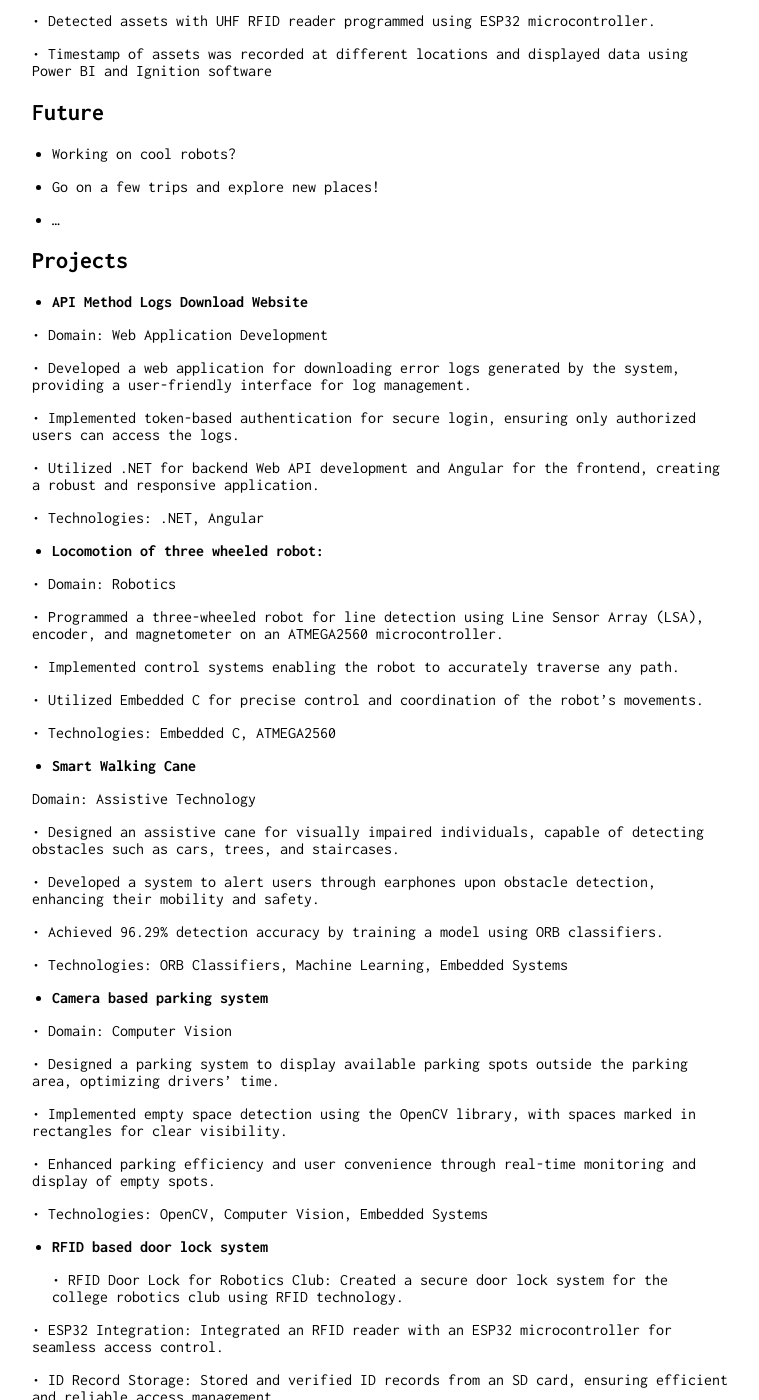
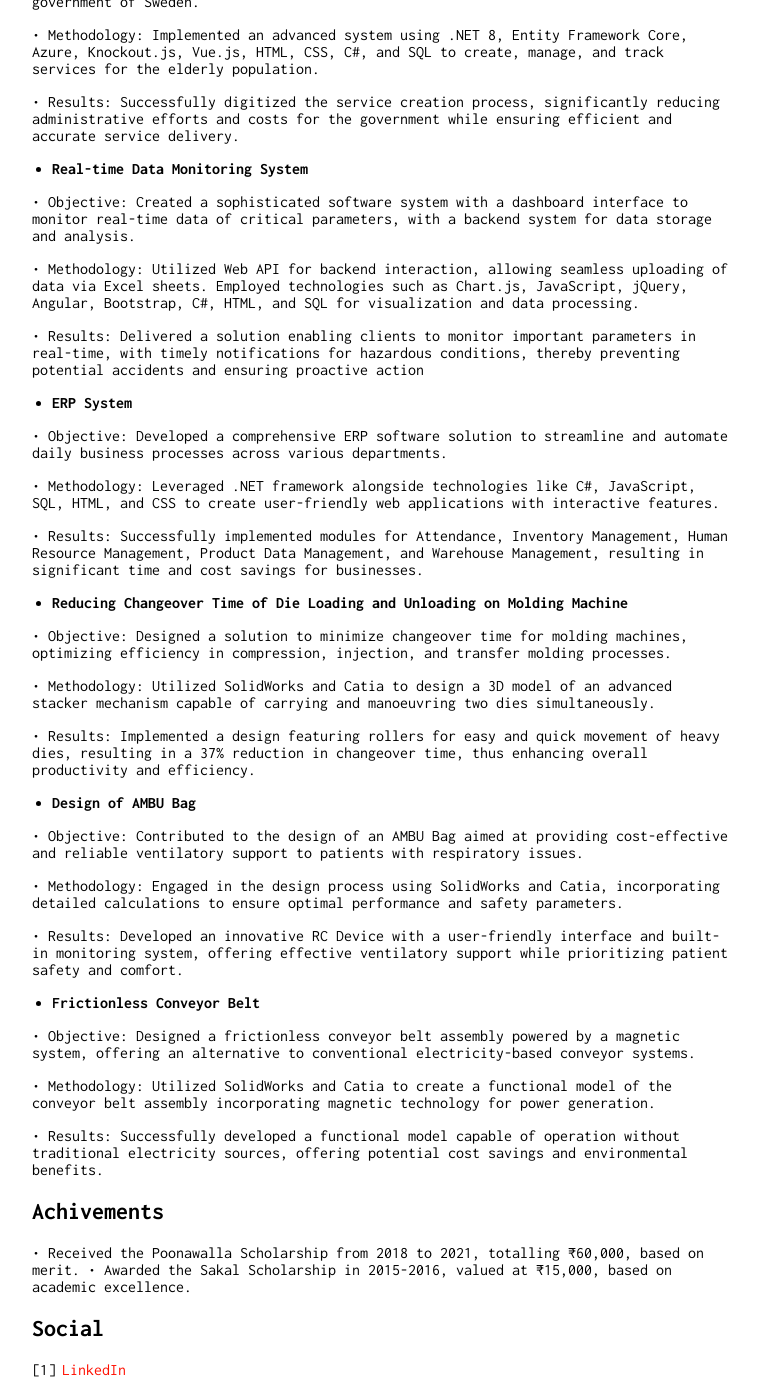
Before and after one commit to webhost22/nilamport, a Jekyll site: the page built from index.md, in a window 1280 px wide and 1400 px high, scrolled down 1574 px. Shown: the whole window, without its empty margins (258-1017 px from the left). Built offline with Jekyll 4.4.1, drawn with Linux system fonts in a browser that asks for light colours; nearby versions of some CDN libraries; some of the changed text lies outside the part shown.

Commit message:
Update index.md

```diff
--- a/index.md
+++ b/index.md
@@ -24,7 +24,6 @@ Email:[nilam.21820126@viit.ac.in](mailto:nilam.21820126@viit.ac.in?subject=Webpa
 ## Past
 
 * **TietoEVRY India Pvt. Ltd** [November2023 – Present]
-*
 
 Software Engineer
 
@@ -39,63 +38,47 @@ Software Engineer
 
 
 
-* **NCR Atleos, PS Engineer I  [September 2023 – Present]**
+* **Vritti Solution**[July 2021 - November 2023]
+*
+Software Developer
 
-• Domain: Financial Technology
+•	Objective: Engineered applications automating diverse business processes.
 
-• Developed a highly secure software used by all banks across India for processing cheques, ensuring robust financial
-transactions.
+•	Methodology: Utilized a diverse tech stack including .Net, C#, Web API, JavaScript, jQuery, Chart.js, Angular, SQL, HTML, and CSS.
 
-• Collaborated with a team to write scalable and modular code, enhancing the software’s maintainability and
-efficiency.
-
-• Ensured compliance with stringent security standards to protect sensitive financial data.
-
-
-* **Vritti Solutions, Software Developer [July 2021– September 2023]**
-
-• Developed an Enterprise Resource Planning (ERP) software to manage organizational activities such as work
-management, warehouse management, accounting, customer relations, ticketing, and production.
-
-• Chat Conversation Functionality: Designed and implemented a chat conversation feature from scratch using JavaScript and SQL, enabling users to communicate seamlessly within the platform.
-
-• Module Development: Contributed to various modules including Customer Relationship Management (CRM), Human Resources (HR), WorkBench, Dashboard, and Service Desk.
-
-• Independent Projects: Led the development of standalone projects such as a MarketPlace Integration executable (EXE) and an E-learning platform.
+•	Results: Spearheaded the development of an administrative system for managing a WhatsApp chatbot response and an ERP Software featuring comprehensive modules for various business functions.
 
 
 
-* **Anubhooti Solutions, Intern [Jan 2021-May-2021]**
 
-• Domain: Machine Learning and Speech Recognition
+* **Gyrodrive Machineries Private Limited**[July 2020 - December 2020]
 
-• Developed a machine learning model for audio device identification using Support Vector Machine (SVM) classifier,
-focusing on audio forensics.
+Intern
 
-• Utilized features such as mean and standard deviation of Energy Vector and FFT spectral mean features, achieving
-49.18% accuracy.
+•	Objective: Conducted research on an Ambu bag for respiratory patient care.
 
-• Outperformed random forest and Naive Bayes classifiers (15% accuracy) for a dataset of 19 devices.
+•	Methodology: Engaged in design and calculations using SolidWorks and Catia.
 
-• Technologies: Python, Machine Learning, SVM Classifier, Speech Recognition
+•	Results: Designed an RC Device providing a cost-effective solution for respiratory insufficiency.
 
 
 
-* **Atlas Copco, Project Intern [July 2020-Dec 2020]**
+* **PMPML, Swargate**[October 2019 - December 2019]
 
-• Project: Asset Management System Domain: IoT
+Intern
 
-• This asset management system was designed for tracking long range assets in large factory complexes.
+•	Objective: Gained hands-on experience with mechanical components in transportation systems.
 
-• Detected assets with UHF RFID reader programmed using ESP32 microcontroller.
+•	Methodology: Assisted in maintenance and repair tasks under experienced supervision.
 
-• Timestamp of assets was recorded at different locations and displayed data using Power BI and Ignition software
+•	Results: Acquired valuable practical knowledge in handling mechanical and electrical parts.
+
 
 
 ## Future
 
 
-* Working on cool robots?
+* Preparing my masters application?
 
 * Go on a few trips and explore new places!
 
@@ -103,112 +86,77 @@ focusing on audio forensics.
 
 ## Projects
 
-* **API Method Logs Download Website**
+* **Elderly Care Application**
 
-• Domain: Web Application Development
+•	Objective: Developed a comprehensive software solution to cater to the needs of elderly citizens, providing various services and maintaining detailed records for the government of Sweden.
 
-• Developed a web application for downloading error logs generated by the system, providing a user-friendly
-interface for log management.
+•	Methodology: Implemented an advanced system using .NET 8, Entity Framework Core, Azure, Knockout.js, Vue.js, HTML, CSS, C#, and SQL to create, manage, and track services for the elderly population.
 
-• Implemented token-based authentication for secure login, ensuring only authorized users can access the logs.
-
-• Utilized .NET for backend Web API development and Angular for the frontend, creating a robust and responsive
-application.
-
-• Technologies: .NET, Angular
-
-
-* **Locomotion of three wheeled robot:**
-
-• Domain: Robotics
-
-• Programmed a three-wheeled robot for line detection using Line Sensor Array (LSA), encoder, and magnetometer on
-an ATMEGA2560 microcontroller.
-
-• Implemented control systems enabling the robot to accurately traverse any path.
-
-• Utilized Embedded C for precise control and coordination of the robot's movements.
-
-• Technologies: Embedded C, ATMEGA2560
-
-* **Smart Walking Cane**
-
-Domain: Assistive Technology
-
-• Designed an assistive cane for visually impaired individuals, capable of detecting obstacles such as cars, trees, and staircases.
-
-• Developed a system to alert users through earphones upon obstacle detection, enhancing their mobility and safety.
-
-• Achieved 96.29% detection accuracy by training a model using ORB classifiers.
-
-• Technologies: ORB Classifiers, Machine Learning, Embedded Systems
+•	Results: Successfully digitized the service creation process, significantly reducing administrative efforts and costs for the government while ensuring efficient and accurate service delivery.
 
 
 
-* **Camera based parking system**
+* **Real-time Data Monitoring System**
 
-• Domain: Computer Vision
+•	Objective: Created a sophisticated software system with a dashboard interface to monitor real-time data of critical parameters, with a backend system for data storage and analysis.
 
-• Designed a parking system to display available parking spots outside the parking area, optimizing drivers' time.
+•	Methodology: Utilized Web API for backend interaction, allowing seamless uploading of data via Excel sheets. Employed technologies such as Chart.js, JavaScript, jQuery, Angular, Bootstrap, C#, HTML, and SQL for visualization and data processing.
 
-• Implemented empty space detection using the OpenCV library, with spaces marked in rectangles for clear visibility.
+•	Results: Delivered a solution enabling clients to monitor important parameters in real-time, with timely notifications for hazardous conditions, thereby preventing potential accidents and ensuring proactive action
 
-• Enhanced parking efficiency and user convenience through real-time monitoring and display of empty spots.
 
-• Technologies: OpenCV, Computer Vision, Embedded Systems
+* **ERP System**
+
+•	Objective: Developed a comprehensive ERP software solution to streamline and automate daily business processes across various departments.
+
+•	Methodology: Leveraged .NET framework alongside technologies like C#, JavaScript, SQL, HTML, and CSS to create user-friendly web applications with interactive features.
+
+•	Results: Successfully implemented modules for Attendance, Inventory Management, Human Resource Management, Product Data Management, and Warehouse Management, resulting in significant time and cost savings for businesses.
 
 
 
-* **RFID based door lock system**
+* **Reducing Changeover Time of Die Loading and Unloading on Molding Machine**
 
-  • RFID Door Lock for Robotics Club: Created a secure door lock system for the college robotics club using RFID
-technology.
+•	Objective: Designed a solution to minimize changeover time for molding machines, optimizing efficiency in compression, injection, and transfer molding processes.
 
-• ESP32 Integration: Integrated an RFID reader with an ESP32 microcontroller for seamless access control.
+•	Methodology: Utilized SolidWorks and Catia to design a 3D model of an advanced stacker mechanism capable of carrying and manoeuvring two dies simultaneously.
 
-• ID Record Storage: Stored and verified ID records from an SD card, ensuring efficient and reliable access
-management.
+•	Results: Implemented a design featuring rollers for easy and quick movement of heavy dies, resulting in a 37% reduction in changeover time, thus enhancing overall productivity and efficiency.
+
+
+* **Design of AMBU Bag**
+
+•	Objective: Contributed to the design of an AMBU Bag aimed at providing cost-effective and reliable ventilatory support to patients with respiratory issues.
+
+•	Methodology: Engaged in the design process using SolidWorks and Catia, incorporating detailed calculations to ensure optimal performance and safety parameters.
+
+•	Results: Developed an innovative RC Device with a user-friendly interface and built-in monitoring system, offering effective ventilatory support while prioritizing patient safety and comfort.
+
+* **Frictionless Conveyor Belt**
+
+•	Objective: Designed a frictionless conveyor belt assembly powered by a magnetic system, offering an alternative to conventional electricity-based conveyor systems.
+
+•	Methodology: Utilized SolidWorks and Catia to create a functional model of the conveyor belt assembly incorporating magnetic technology for power generation.
+
+•	Results: Successfully developed a functional model capable of operation without traditional electricity sources, offering potential cost savings and environmental benefits.
+
+
 
 
 ## Achivements
 
-• **1st prize** in Navonmesh (Competition held for projects done by first year students)
-
-• Received** Fast Learner Award** in Vritti Solutions Awards 2023
-
-• **Head** – Hardware Division: DD ROBOCON Year 2020-21
+•	Received the Poonawalla Scholarship from 2018 to 2021, totalling ₹60,000, based on merit.
+•	Awarded the Sakal Scholarship in 2015-2016, valued at ₹15,000, based on academic excellence.
 
 
 ## Social
 
-1. [LinkedIn](https://www.linkedin.com/in/shrutibansod/)
+1. [LinkedIn](https://www.linkedin.com/in/nilam-ghaware-1b41a7179/?utm_source=share&utm_campaign=share_via&utm_content=profile&utm_medium=ios_app)
 
-
-## Publications
-
-* ****Bansod, Shruti** & Jaiswal, Rishita & Sargam, Priyanka & Survase, Prajakta & Sawant, Sachin. (2020). ARDUINO BASED
-WATER IRRIGATION SYSTEM.**
-
-This paper presents a novel approach towards effective irrigation system. The prepared system comprised of
-an Arduino, moisture sensors, submersible water pump, and relay mechanism. The two moisture sensors sense
-the condition of dryness of soil at two different places on the field feed the signal to Arduino system will take
-the inputs from both the sensors and based on that it will decide how much water should be supplied. This
-system will continue to take the inputs from the sensors until there is sufficient amount of moisture in the soil
-and then it will automatically turn the pump off. This irrigation system will reduce the hardship of farmers,
-save the time and enhance accuracy and effectiveness in relatively minimal cost.
 
 
 
 ## Extracurricular Activities
 
-• Computer Literacy Volunteer: Organized and led computer literacy sessions for senior citizens at an old
-age home in collaboration with Team VIT Socials.
-
-• Level 2 Robotics Workshop: Completed an advanced robotics workshop at VIT, Pune, enhancing practical
-skills and knowledge in robotics.
-
-• PCB Designing Presenter: Presented a session on PCB designing to 100 students, sharing expertise in
-electronics during an event at VIT, Pune.
-
-• Beginner Robotics Trainer: Volunteered as a trainer in a beginner-level robotics workshop, guiding
-participants in building basic robots at VIT, Pune.
+• **Team Member, MESS**
+Contributed to organizing college-level events, including UNESCO in 2019. Coordinated technical and non-technical activities to foster innovation and collaboration among students. (Period: 2019-2021)
```
